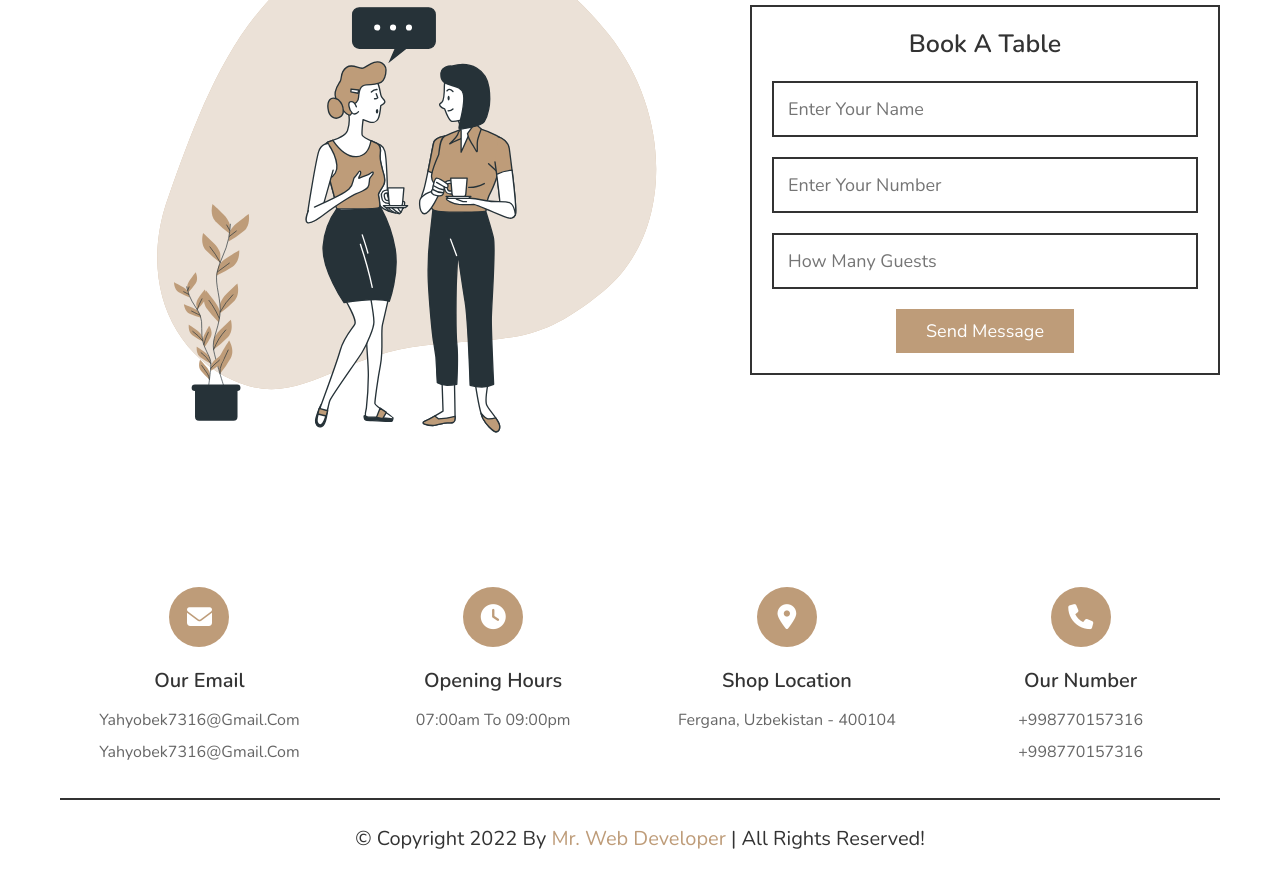
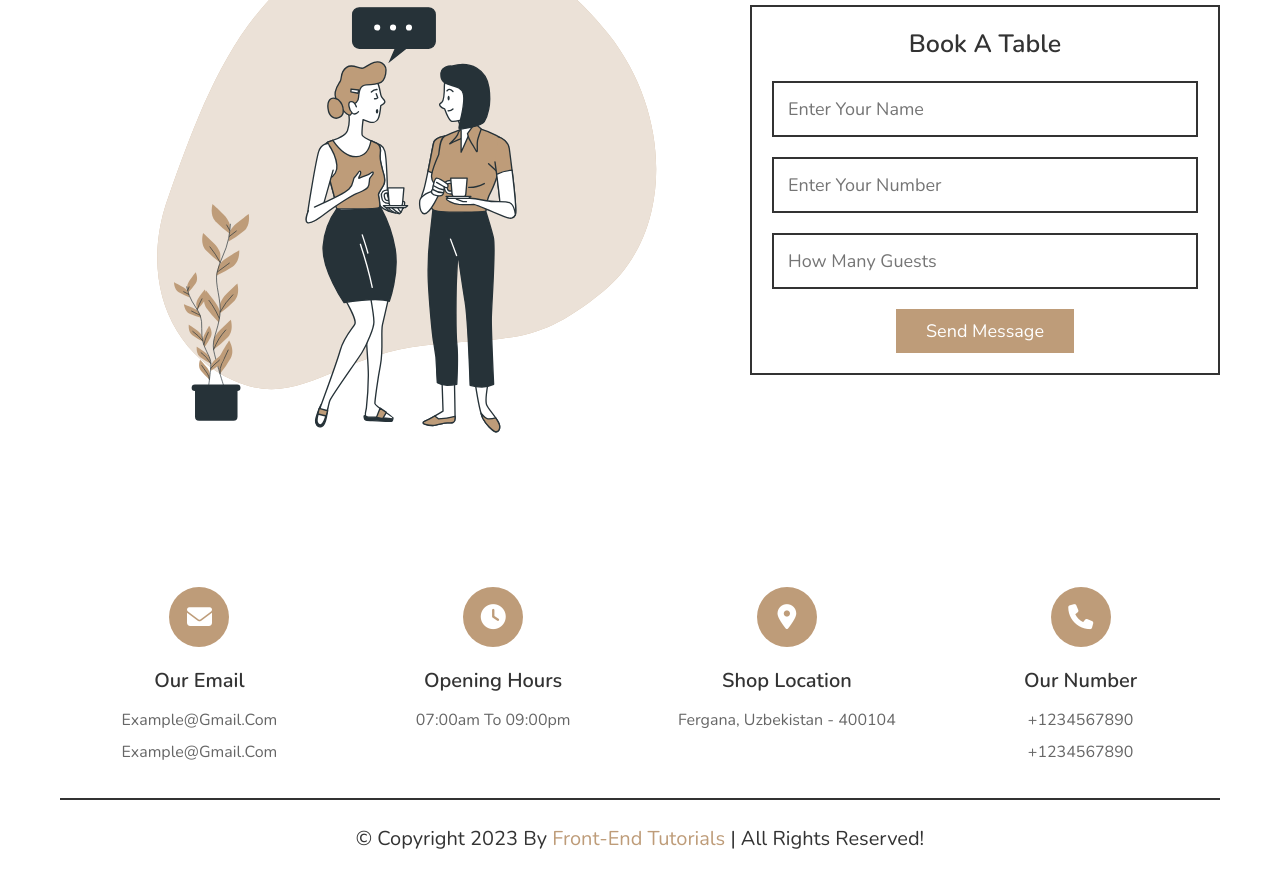
Before and after one commit to yakhyobek-me/Complete-Responsive-Coffee-Shop-Website-Design-Tutorial, a plain HTML site: page index.html in a window 1280 px wide. Shown: the part 4618-5500 px from the top of the page. Drawn offline with nearby package versions, Linux system fonts and the light colour scheme; a web font is replaced by a local one.

Commit message:
Add files via upload

```diff
--- a/index.html
+++ b/index.html
@@ -266,8 +266,8 @@
       <div class="box">
          <i class="fas fa-envelope"></i>
          <h3>our email</h3>
-         <p>yahyobek7316@gmail.com</p>
-         <p>yahyobek7316@gmail.com</p>
+         <p>example@gmail.com</p>
+         <p>example@gmail.com</p>
       </div>
 
       <div class="box">
@@ -285,38 +285,17 @@
       <div class="box">
          <i class="fas fa-phone"></i>
          <h3>our number</h3>
-         <p>+998770157316</p>
-         <p>+998770157316</p>
+         <p>+1234567890</p>
+         <p>+1234567890</p>
       </div>
 
    </div>
 
-   <div class="credit"> &copy; copyright 2022 by <span>mr. web developer</span> | all rights reserved! </div>
+   <div class="credit"> &copy; copyright 2023 by <span>front-end tutorials</span> | all rights reserved! </div>
 
 </section>
 
 <!-- footer section ends -->
-
-
-
-
-
-
-
-
-
-
-
-
-
-
-
-
-
-
-
-
-
 
 
 <!-- custom js file link  -->
```
